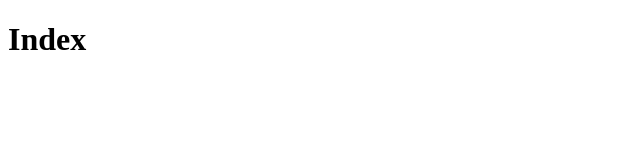
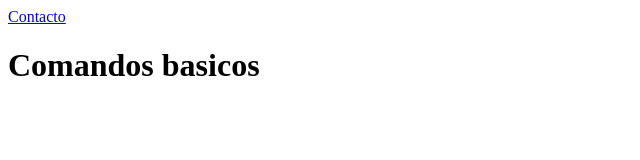
Before and after one commit to Jguerrero45/Clase_git, a plain HTML site: page index.html in a window 1280 px wide. Shown: the whole page, without its empty margins (0-640 px from the left). Drawn offline with Linux system fonts and the light colour scheme.

Commit message:
Agregado la navegacion en templates y titulo en contacto

```diff
--- a/index.html
+++ b/index.html
@@ -8,7 +8,13 @@
 </head>
 
 <body>
-    <h1>Index</h1>
+    <header>
+        <nav>
+            <a href="./templates/contacto.html">Contacto</a>
+        </nav>
+    </header>
+    <h1>Comandos basicos</h1>
 </body>
 
+
 </html>
```
Also changed, not shown: templates/contacto.html (+3 -1 lines).
